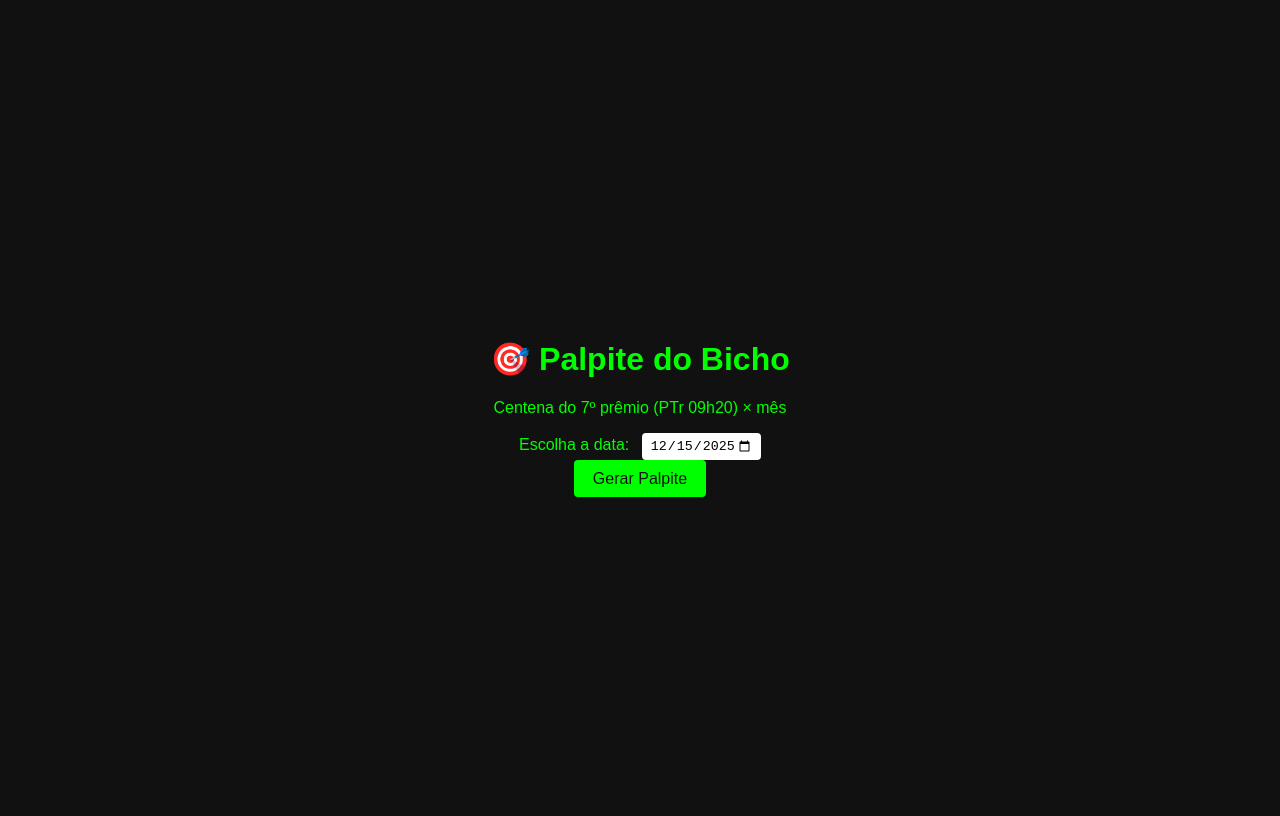
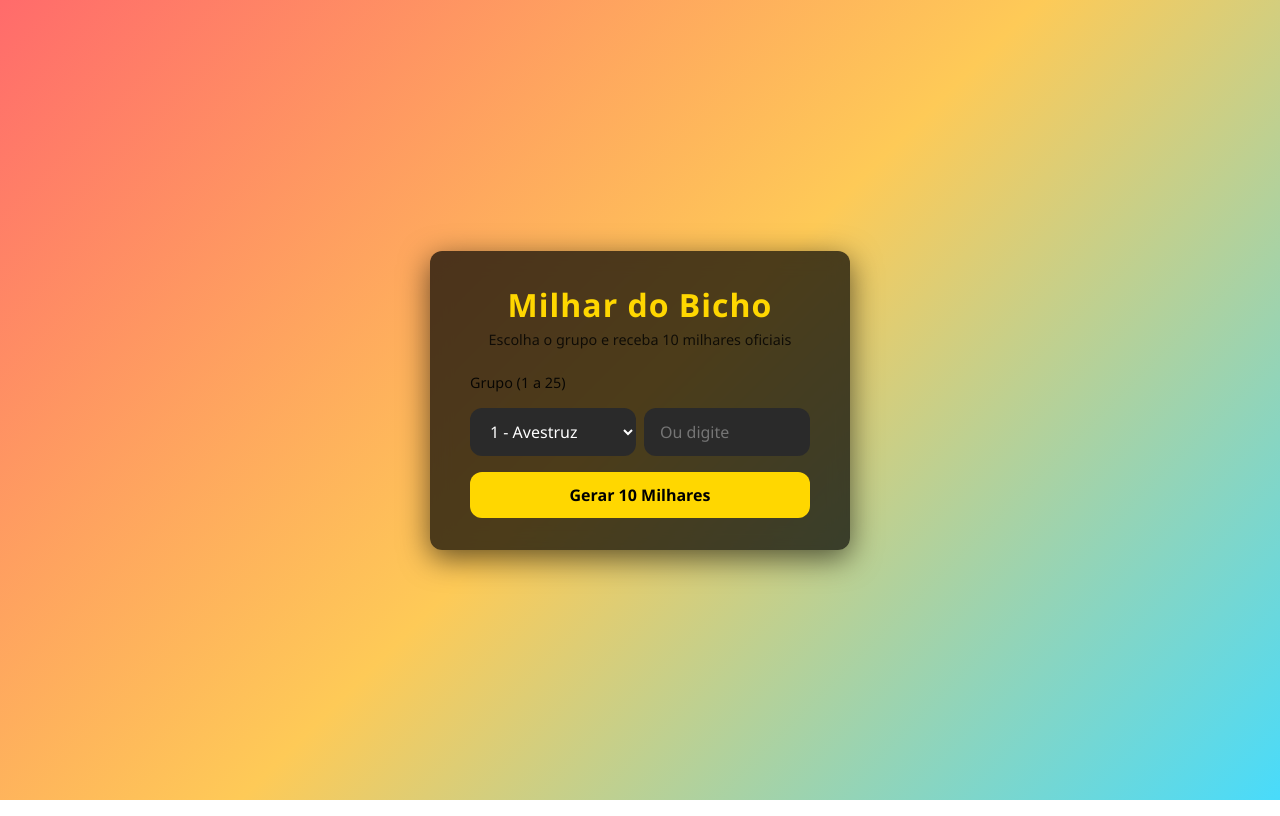
Before and after one commit to jeffersonm1984/calculo-jogo-bicho, a plain HTML site: page index.html in a window 1280 px wide. Drawn offline with Linux system fonts and the light colour scheme.

Commit message:
Add files via upload
Versão atualizada 15/12/2025

```diff
--- a/index.html
+++ b/index.html
@@ -1,28 +1,30 @@
-<!doctype html>
-<html lang="pt-br">
+<!DOCTYPE html>
+<html lang="pt-BR">
 <head>
-  <meta charset="utf-8"/>
-  <title>Palpite Jogo do Bicho</title>
+  <meta charset="UTF-8"/>
+  <meta name="viewport" content="width=device-width, initial-scale=1.0"/>
+  <title>Milhar do Bicho - Gerador Oficial</title>
   <link rel="stylesheet" href="style.css"/>
 </head>
 <body>
-  <main>
-    <h1>🎯 Palpite do Bicho</h1>
-    <p>Centena do 7º prêmio (PTr 09h20) × mês</p>
+  <main class="card">
+    <header>
+      <h1>Milhar do Bicho</h1>
+      <p class="subtitle">Escolha o grupo e receba 10 milhares oficiais</p>
+    </header>
 
-    <label>
-      Escolha a data:
-      <input type="date" id="dataSel" max=""/>
-    </label>
-    <button id="btn">Gerar Palpite</button>
+    <section class="controls">
+      <label for="grupoSelect">Grupo (1 a 25)</label>
+      <div class="dual-input">
+        <select id="grupoSelect"></select>
+        <input id="grupoManual" type="number" min="1" max="25" placeholder="Ou digite">
+      </div>
+      <button id="btnGerar">Gerar 10 Milhares</button>
+    </section>
 
-    <section id="box" class="hidden">
-      <h2 id="animal"></h2>
-      <p id="grupo"></p>
-      <details>
-        <summary>Ver detalhes</summary>
-        <pre id="detalhes"></pre>
-      </details>
+    <section id="resultado" class="resultado hidden">
+      <h2 id="animalNome"></h2>
+      <div id="milhares" class="milhares"></div>
     </section>
   </main>
 
--- a/script.js
+++ b/script.js
@@ -1,53 +1,47 @@
-const tabela = {
-  1:"Avestruz",2:"Águia",3:"Burro",4:"Borboleta",5:"Cachorro",6:"Cabra",
-  7:"Carneiro",8:"Camelo",9:"Cobra",10:"Coelho",11:"Cavalo",12:"Elefante",
-  13:"Galo",14:"Gato",15:"Jacaré",16:"Leão",17:"Macaco",18:"Porco",
-  19:"Pavão",20:"Peru",21:"Touro",22:"Tigre",23:"Urso",24:"Veado",25:"Vaca"
-};
+const animais = [
+  "Avestruz","Águia","Burro","Borboleta","Cachorro",
+  "Cabra","Carneiro","Camelo","Cobra","Coelho",
+  "Cavalo","Elefante","Galo","Gato","Jacaré",
+  "Leão","Macaco","Porco","Pavão","Peru",
+  "Touro","Tigre","Urso","Veado","Vaca"
+];
 
-const pad = n => n.toString().padStart(2,'0');
-const grupoDe = m => ((m % 100) % 25) || 25;
+const grupoSelect  = document.getElementById('grupoSelect');
+const grupoManual  = document.getElementById('grupoManual');
+const btnGerar     = document.getElementById('btnGerar');
+const resultado    = document.getElementById('resultado');
+const animalNome   = document.getElementById('animalNome');
+const milharesDiv  = document.getElementById('milhares');
 
-// limita dias futuros
-const hoje = new Date().toISOString().slice(0,10);
-document.getElementById('dataSel').max = hoje;
-document.getElementById('dataSel').value = hoje;
+// popula o <select>
+animais.forEach((animal, i) => {
+  const opt = document.createElement('option');
+  opt.value = i + 1;
+  opt.textContent = `${i + 1} - ${animal}`;
+  grupoSelect.appendChild(opt);
+});
 
-async function buscaPorData(yyyy,mm,dd){
-  // formato do nome do JSON histórico: 2024-12-10.json
-  const url = `https://raw.githubusercontent.com/SEU_USUARIO/SEU_REPO/main/historico/${yyyy}-${pad(mm)}-${pad(dd)}.json`;
-  const rsp  = await fetch(url);
-  if(!rsp.ok) return null;
-  return rsp.json();
-}
+// sincroniza select ↔ manual
+grupoSelect.addEventListener('change', () => grupoManual.value = grupoSelect.value);
+grupoManual.addEventListener('input', () => {
+  const v = Math.max(1, Math.min(25, Number(grupoManual.value) || 1));
+  grupoManual.value = v;
+  grupoSelect.value = v;
+});
 
-async function gerarPalpite(){
-  const btn = document.getElementById('btn');
-  btn.disabled = true;
-  btn.textContent = 'Carregando...';
+// gera as milhares
+btnGerar.addEventListener('click', () => {
+  const grupo = Number(grupoSelect.value);
+  const base  = (grupo - 1) * 4;           // 0, 4, 8,..., 96
+  const dezenasFinais = [base, base + 1, base + 2, base + 3];
 
-  const [yyyy,mm,dd] = document.getElementById('dataSel').value.split('-').map(Number);
-  let data = await buscaPorData(yyyy,mm,dd);
+  const milhares = Array.from({length: 10}, () => {
+    const centena = Math.floor(Math.random() * 100); // 00-99
+    const dezenaFinal = dezenasFinais[Math.floor(Math.random() * 4)];
+    return (centena * 100 + dezenaFinal).toString().padStart(4, '0');
+  });
 
-  // fallback: tenta o mais recente (hoje)
-  if(!data){
-    data = await buscaPorData(...hoje.split('-').map(Number));
-    if(!data){
-      alert('Palpite ainda não disponível para esta data.');
-      btn.disabled = false;
-      btn.textContent = 'Gerar Palpite';
-      return;
-    }
-  }
-
-  const animal = tabela[data.grupo];
-  document.getElementById('animal').textContent = '🐾 ' + animal;
-  document.getElementById('grupo').textContent  = `Grupo ${pad(data.grupo)}`;
-  document.getElementById('detalhes').textContent = JSON.stringify(data,null,2);
-  document.getElementById('box').classList.remove('hidden');
-
-  btn.disabled = false;
-  btn.textContent = 'Gerar Palpite';
-}
-
-document.getElementById('btn').addEventListener('click', gerarPalpite);
+  animalNome.textContent = animais[grupo - 1];
+  milharesDiv.innerHTML  = milhares.map(m => `<span>${m}</span>`).join('');
+  resultado.classList.remove('hidden');
+});
--- a/style.css
+++ b/style.css
@@ -1,47 +1,142 @@
-:root{
-  --bg:#111;
-  --fg:#0f0;
-  --card:#222;
-  font-family:Arial,Helvetica,sans-serif;
+:root {
+  --radius: 12px;
+  --gap: 1rem;
 }
-body{
-  background:var(--bg);
-  color:var(--fg);
-  display:flex;
-  justify-content:center;
-  align-items:center;
-  height:100vh;
+
+* {
+  box-sizing: border-box;
+  margin: 0;
+  padding: 0;
+  font-family: "Segoe UI", Roboto, sans-serif;
 }
-main{
-  text-align:center;
-  max-width:320px;
+
+body {
+    font-family: 'Segoe UI', Tahoma, Geneva, Verdana, sans-serif;
+    background: linear-gradient(135deg, #ff6b6b 0%, #feca57 50%, #48dbfb 100%);
+    min-height: 100vh;
+    display: flex;
+    align-items: center;
+    justify-content: center;
+    padding: 20px;
 }
-button{
-  background:var(--fg);
-  color:var(--bg);
-  border:none;
-  padding:.6rem 1.2rem;
-  font-size:1rem;
-  cursor:pointer;
-  border-radius:4px;
+
+@keyframes gradientBG {
+  0% { background-position: 0% 50%; }
+  50% { background-position: 100% 50%; }
+  100% { background-position: 0% 50%; }
 }
-button:hover{filter:brightness(.9);}
-#box{
-  background:var(--card);
-  padding:1rem;
-  margin-top:1rem;
-  border-radius:6px;
+
+.card {
+  background: rgba(0, 0, 0, 0.7);
+  backdrop-filter: blur(10px);
+  border-radius: var(--radius);
+  padding: 2rem 2.5rem;
+  max-width: 420px;
+  width: 100%;
+  box-shadow: 0 8px 30px rgba(0, 0, 0, 0.6);
 }
-.hidden{display:none;}
-pre{
-  text-align:left;
-  font-size:.75rem;
-  white-space:pre-wrap;
+
+header {
+  text-align: center;
+  margin-bottom: 1.5rem;
 }
-/* ... tudo o que já tinha ... */
-input[type=date]{
-  padding:.3rem .5rem;
-  margin-left:.5rem;
-  border:none;
-  border-radius:4px;
+
+h1 {
+  font-size: 2rem;
+  letter-spacing: 1px;
+  color: #ffd700;
 }
+
+.subtitle {
+  font-size: 0.9rem;
+  opacity: 0.8;
+  margin-top: 0.25rem;
+}
+
+.controls {
+  display: flex;
+  flex-direction: column;
+  gap: var(--gap);
+}
+
+label {
+  font-size: 0.9rem;
+  opacity: 0.9;
+}
+
+.dual-input {
+  display: flex;
+  gap: 0.5rem;
+}
+
+.dual-input select,
+.dual-input input {
+  flex: 1;
+  padding: 0.75rem 1rem;
+  border-radius: var(--radius);
+  border: none;
+  font-size: 1rem;
+}
+
+select {
+  background: #2a2a2a;
+  color: #fff;
+}
+
+input {
+  background: #2a2a2a;
+  color: #fff;
+}
+
+button {
+  padding: 0.75rem 1rem;
+  border-radius: var(--radius);
+  border: none;
+  font-size: 1rem;
+  background: #ffd700;
+  color: #000;
+  font-weight: 700;
+  cursor: pointer;
+  transition: background 0.2s;
+}
+
+button:hover {
+  background: #ff8c00;
+}
+
+.resultado {
+  margin-top: 2rem;
+  text-align: center;
+  animation: fade 0.4s ease;
+}
+
+@keyframes fade {
+  from { opacity: 0; transform: translateY(10px); }
+  to { opacity: 1; transform: translateY(0); }
+}
+
+.hidden {
+  display: none;
+}
+
+#animalNome {
+  font-size: 1.4rem;
+  margin-bottom: 1rem;
+  color: #ffd700;
+}
+
+.milhares {
+  display: flex;
+  flex-wrap: wrap;
+  gap: 0.5rem;
+  justify-content: center;
+}
+
+.milhares span {
+  background: rgba(255, 255, 255, 0.1);
+  padding: 0.5rem 0.75rem;
+  border-radius: 6px;
+  font-weight: 600;
+  letter-spacing: 1px;
+  color: #fff;
+}
```
